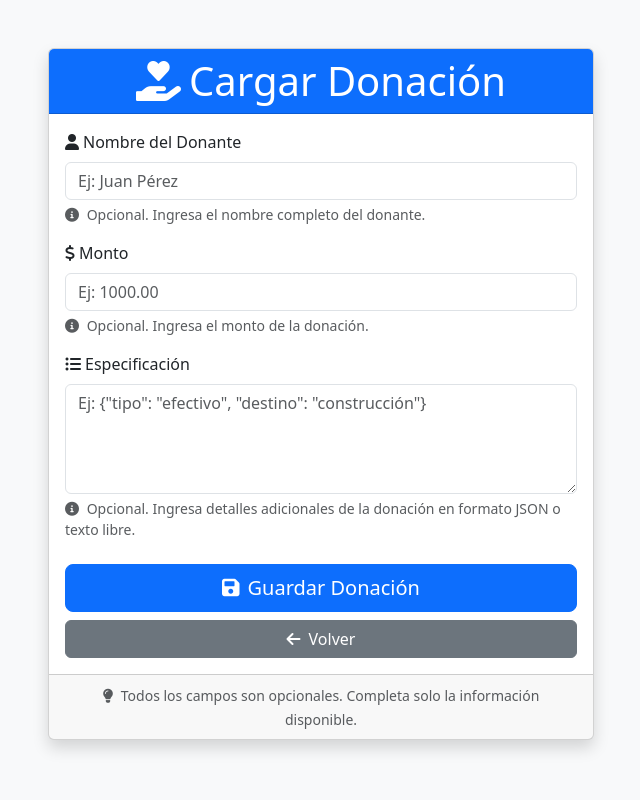
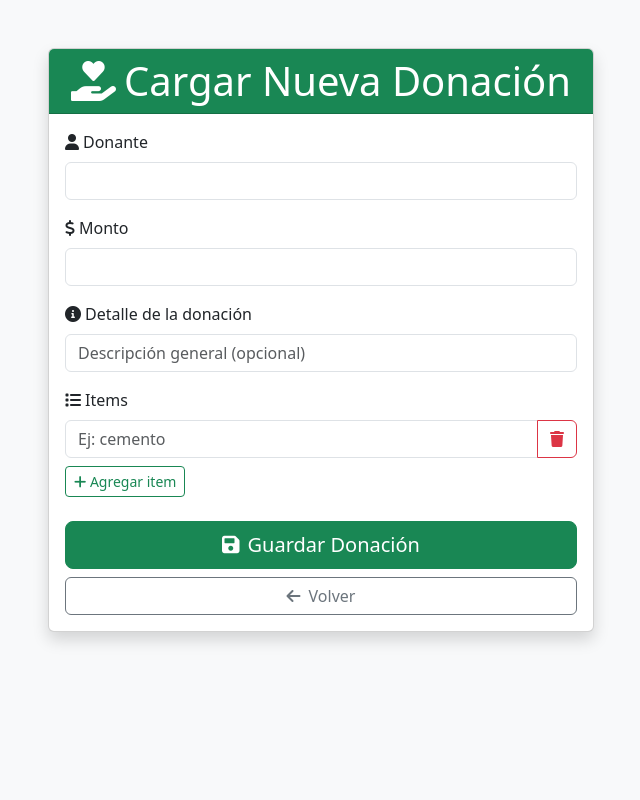
Before and after one commit to faacu02/DSSD-Grupo-7, a Flask app: page /donacion/cargar_donacion in a window 1280 px wide. Shown: the whole page, without its empty margins (319-959 px from the left). Run offline with Flask 3, Linux system fonts and the light colour scheme.

Commit message:
agrego variable etapacloudid en etapa para poder asociar la etapa local con la del cloud a la hora de proponer donaciones y otras interraciones entre local y cloud, arreglo proponer donacion, flujo de bonita hasta ver donaciones

```diff
--- a/src/controllers/donacion.py
+++ b/src/controllers/donacion.py
@@ -2,14 +2,27 @@ from flask import Blueprint, render_template, request, redirect, url_for, flash,
 import requests
 from classes.access import AccessAPI
 import time
+import json
+
+from controllers import etapa
+from services import etapa_service
 
 donacion_bp = Blueprint('donacion', __name__)
 @donacion_bp.route('/cargar_donacion', methods=['GET', 'POST'])
 def cargar_donacion():
+    case_id = request.args.get('case_id')
+    etapa_id = request.args.get('etapa_id')
+    etapa = etapa_service.obtener_etapa_por_id(etapa_id)
+    etapa_cloud_id = etapa.etapa_cloud_id if etapa else None
     if request.method == 'POST':
-        case_id = request.args.get('case_id')
-        print(f"🔍 case_id recibido en cargar_donacion: {case_id}")
-        etapa_id = request.args.get('etapa_id')
+
+        # -----------------------------------------
+        #   1. Obtener parámetros desde GET
+        # -----------------------------------------
+
+        # -----------------------------------------
+        #   2. Completar tarea "Seleccionar etapa" en Bonita
+        # -----------------------------------------
         if case_id:
             try:
                 response = requests.post(
@@ -17,61 +30,82 @@ def cargar_donacion():
                     json={"case_id": case_id}
                 )
                 data = response.json()
+
                 if not data.get("success"):
-                    print(f"⚠️ Bonita devolvió error al completar 'Seleccionar etapa': {data.get('error')}")
+                    print(f"⚠️ Error Bonita al completar 'Seleccionar etapa': {data.get('error')}")
                 else:
                     print(f"✅ Tarea 'Seleccionar etapa' completada para case {case_id}")
+
             except Exception as e:
-                print(f"⚠️ Error de conexión al completar 'Seleccionar etapa': {e}")
+                print(f"⚠️ Error comunicando con Bonita: {e}")
         else:
-            print("⚠️ No se recibió case_id, no se completó tarea en Bonita.")
+            print("⚠️ No llegó case_id por GET, no se completó tarea en Bonita.")
+
+        # -----------------------------------------
+        #   3. Recibir datos del formulario
+        # -----------------------------------------
         donante_nombre = request.form.get('donante_nombre')
         monto = request.form.get('monto')
-        especificacion = request.form.get('especificacion')
 
+        # ES LA CLAVE → VIENE COMO JSON STRING DEL FRONT
+        especificacion_raw = request.form.get('especificacion')
+
+        # -----------------------------------------
+        #   4. Parsear especificación
+        # -----------------------------------------
         try:
-            # Convertir monto a float si existe
+            especificacion = json.loads(especificacion_raw) if especificacion_raw else None
+        except json.JSONDecodeError:
+            especificacion = {"detalle": especificacion_raw}
+
+        # -----------------------------------------
+        #   5. Convertir monto correctamente
+        # -----------------------------------------
+        try:
             monto_float = float(monto) if monto else None
+        except ValueError:
+            flash("El monto debe ser un número válido.", "error")
+            return redirect(request.url)
 
-            # Preparar datos de la donación
-            donacion_data = {
-                'etapa_id': etapa_id,
-                'monto': monto_float if monto_float is not None else None,
-                'especificacion': especificacion if especificacion else None,
-                'donante_nombre': donante_nombre if donante_nombre else None,
-                'case_id': case_id
-            }
-            for i in range(10):  # máximo 10 intentos (10 segundos)
-                check = requests.get(
-                    f"http://localhost:8080/bonita/API/bpm/activity?f=caseId={case_id}&f=name=Proponer%20donación"
-                )
-                if check.status_code == 200:
-                    actividades = check.json()
-                    if actividades and actividades[0].get("state") in ["ready", "executing"]:
-                        print(f"✅ Tarea 'Proponer donación' ya está disponible (estado: {actividades[0]['state']})")
-                        break
-                print(f"⌛ Esperando que 'Proponer donación' se cree... ({i+1}/10)")
-                time.sleep(1)
-            else:
-                print("⚠️ La tarea 'Proponer donación' nunca estuvo lista, se intentará de todos modos.")
+        # -----------------------------------------
+        #   6. Armar JSON limpio para Bonita
+        # -----------------------------------------
+        donacion_data = {
+            "case_id": case_id,
+            "etapa_id": etapa_cloud_id,
+            "monto": monto_float,
+            "especificacion": especificacion,
+            "donante_nombre": donante_nombre
+        }
 
-            # Ahora sí, ejecutar el endpoint que la completa
+        print(f"📤 JSON enviado a Bonita:\n{donacion_data}")
+
+        # -----------------------------------------
+        #   7. Llamar endpoint interno /bonita/cargar_donacion
+        # -----------------------------------------
+        try:
             response = requests.post(
                 url_for('bonita_siguiente.cargar_donacion', _external=True),
                 json=donacion_data
             )
 
+            data = response.json()
 
-            data = response.json()
             if not data.get("success"):
                 flash(f"Error al cargar donación en Bonita: {data.get('error')}", 'error')
             else:
                 flash('Donación cargada correctamente.', 'success')
                 return redirect(url_for('formulario.index'))
 
-        except ValueError:
-            flash('El monto debe ser un número válido.', 'error')
         except Exception as e:
             flash(f'Error al cargar donación: {str(e)}', 'error')
 
-    return render_template('cargar_donacion.html')
+    # -----------------------------------------
+    #  GET → Renderizar formulario con params
+    # -----------------------------------------
+    case_id = request.args.get('case_id')
+    etapa_id = request.args.get('etapa_id')
+
+    return render_template('cargar_donacion.html',
+                           case_id=case_id,
+                           etapa_id=etapa_id, etapa_cloud_id=etapa_cloud_id)
--- a/src/models/etapa.py
+++ b/src/models/etapa.py
@@ -10,3 +10,4 @@ class Etapa(db.Model):
     proyecto_id = db.Column(db.Integer, db.ForeignKey('proyecto.id'), nullable=False)
     cobertura_solicitada = db.Column(db.String, nullable=False)
     cobertura_actual = db.Column(db.String, nullable=True)
+    etapa_cloud_id = db.Column(db.Integer, nullable=True)
--- a/src/services/etapa_service.py
+++ b/src/services/etapa_service.py
@@ -7,10 +7,12 @@ def crear_etapa(nombre_etapa,
                     fecha_fin,
                     tipo_cobertura,
                     cobertura_solicitada,
-                    proyecto_id):
+                    proyecto_id,
+                    etapa_cloud_id):
     nuevo = Etapa(nombre=nombre_etapa, fecha_inicio=fecha_inicio, fecha_fin=fecha_fin,
                   tipo_cobertura=tipo_cobertura, cobertura_solicitada=cobertura_solicitada,
-                  proyecto_id=proyecto_id)
+                  proyecto_id=proyecto_id,
+                  etapa_cloud_id=etapa_cloud_id)
     db.session.add(nuevo)
     db.session.commit()
     return nuevo
--- a/src/templates/cargar_donacion.html
+++ b/src/templates/cargar_donacion.html
@@ -7,105 +7,115 @@
     <link href="https://cdn.jsdelivr.net/npm/bootstrap@5.3.2/dist/css/bootstrap.min.css" rel="stylesheet">
     <link href="https://cdnjs.cloudflare.com/ajax/libs/font-awesome/6.0.0/css/all.min.css" rel="stylesheet">
 </head>
+
 <body class="bg-light">
 <div class="container mt-5">
     <div class="row justify-content-center">
         <div class="col-md-8 col-lg-6">
             <div class="card shadow">
-                    <div class="card-header bg-primary text-white text-center">
+                <div class="card-header bg-success text-white text-center">
                     <h1 class="card-title mb-0">
-                            <i class="fas fa-hand-holding-heart me-2"></i>Cargar Donación
+                        <i class="fas fa-hand-holding-heart me-2"></i>Cargar Nueva Donación
                     </h1>
                 </div>
+
                 <div class="card-body">
-                        <!-- Mostrar mensajes flash -->
-                        {% with messages = get_flashed_messages(with_categories=true) %}
-                            {% if messages %}
-                                {% for category, message in messages %}
-                                    <div class="alert alert-{{ 'success' if category == 'success' else 'danger' }} alert-dismissible fade show" role="alert">
-                                        <i class="fas fa-{{ 'check-circle' if category == 'success' else 'exclamation-triangle' }} me-2"></i>
-                                        {{ message }}
-                                        <button type="button" class="btn-close" data-bs-dismiss="alert"></button>
-                                    </div>
-                                {% endfor %}
-                            {% endif %}
-                        {% endwith %}
 
                     <form method="POST" class="needs-validation" novalidate>
+
+                        <input type="hidden" name="etapa_id" value="{{ etapa_id }}">
+                        <input type="hidden" name="case_id" value="{{ case_id }}">
+
                         <div class="mb-3">
-                                <label for="donante_nombre" class="form-label">
-                                    <i class="fas fa-user me-1"></i>Nombre del Donante
+                            <label class="form-label"><i class="fas fa-user me-1"></i>Donante</label>
+                            <input type="text" class="form-control" name="donante_nombre" required>
+                            <div class="invalid-feedback">Ingrese el nombre del donante.</div>
+                        </div>
+
+                        <div class="mb-3">
+                            <label class="form-label"><i class="fas fa-dollar-sign me-1"></i>Monto</label>
+                            <input type="number" step="0.01" class="form-control" name="monto" required>
+                            <div class="invalid-feedback">Ingrese un monto válido.</div>
+                        </div>
+
+                        <!-- Detalle estructura JSON -->
+                        <div class="mb-3">
+                            <label class="form-label">
+                                <i class="fas fa-info-circle me-1"></i>Detalle de la donación
                             </label>
-                                <input type="text" class="form-control" id="donante_nombre" name="donante_nombre"
-                                       placeholder="Ej: Juan Pérez" maxlength="200">
-                                <div class="form-text">
-                                    <i class="fas fa-info-circle me-1"></i>
-                                    Opcional. Ingresa el nombre completo del donante.
+
+                            <input type="text" id="detalle" class="form-control mb-2" placeholder="Descripción general (opcional)">
+
+                            <label class="form-label mt-2"><i class="fas fa-list me-1"></i>Items</label>
+
+                            <div id="items-container">
+                                <div class="input-group mb-2 item-row">
+                                    <input type="text" class="form-control item-input" placeholder="Ej: cemento" required>
+                                    <button type="button" class="btn btn-outline-danger remove-item">
+                                        <i class="fas fa-trash"></i>
+                                    </button>
                                 </div>
                             </div>
 
-                            <div class="mb-3">
-                                <label for="monto" class="form-label">
-                                    <i class="fas fa-dollar-sign me-1"></i>Monto
-                                </label>
-                                <input type="number" class="form-control" id="monto" name="monto"
-                                       step="0.01" min="0" placeholder="Ej: 1000.00">
-                                <div class="form-text">
-                                    <i class="fas fa-info-circle me-1"></i>
-                                    Opcional. Ingresa el monto de la donación.
-                                </div>
-                            </div>
+                            <button type="button" class="btn btn-outline-success btn-sm mb-2" id="add-item">
+                                <i class="fas fa-plus"></i> Agregar item
+                            </button>
 
-                            <div class="mb-4">
-                                <label for="especificacion" class="form-label">
-                                    <i class="fas fa-list-ul me-1"></i>Especificación
-                                </label>
-                                <textarea class="form-control" id="especificacion" name="especificacion"
-                                          rows="4" placeholder='Ej: {"tipo": "efectivo", "destino": "construcción"}'></textarea>
-                                <div class="form-text">
-                                    <i class="fas fa-info-circle me-1"></i>
-                                    Opcional. Ingresa detalles adicionales de la donación en formato JSON o texto libre.
-                                </div>
+                            <input type="hidden" name="especificacion" id="especificacion_json">
                         </div>
 
                         <div class="d-grid gap-2">
-                                <button type="submit" class="btn btn-primary btn-lg">
+                            <button type="submit" class="btn btn-success btn-lg">
                                 <i class="fas fa-save me-2"></i>Guardar Donación
                             </button>
-                                <a href="{{ url_for('formulario.index') }}" class="btn btn-secondary">
+                            <a href="#" class="btn btn-outline-secondary">
                                 <i class="fas fa-arrow-left me-2"></i>Volver
                             </a>
                         </div>
+
                     </form>
-                    </div>
 
-                    <div class="card-footer text-muted text-center">
-                        <small>
-                            <i class="fas fa-lightbulb me-1"></i>
-                            Todos los campos son opcionales. Completa solo la información disponible.
-                        </small>
                 </div>
             </div>
         </div>
     </div>
 </div>
 
-    <script src="https://cdn.jsdelivr.net/npm/bootstrap@5.3.2/dist/js/bootstrap.bundle.min.js"></script>
 <script>
-        // Validación del formulario
-        (function() {
-            'use strict'
-            var forms = document.querySelectorAll('.needs-validation')
-            Array.prototype.slice.call(forms).forEach(function(form) {
-                form.addEventListener('submit', function(event) {
-                    if (!form.checkValidity()) {
-                        event.preventDefault()
-                        event.stopPropagation()
+document.getElementById("add-item").addEventListener("click", () => {
+    const container = document.getElementById("items-container");
+    const row = document.createElement("div");
+    row.classList.add("input-group", "mb-2", "item-row");
+    row.innerHTML = `
+        <input type="text" class="form-control item-input" placeholder="Ej: ladrillos" required>
+        <button type="button" class="btn btn-outline-danger remove-item">
+            <i class="fas fa-trash"></i>
+        </button>
+    `;
+    container.appendChild(row);
+});
+
+document.addEventListener("click", e => {
+    if (e.target.closest(".remove-item")) {
+        e.target.closest(".item-row").remove();
     }
-                    form.classList.add('was-validated')
-                }, false)
-            })
-        })()
+});
+
+document.querySelector("form").addEventListener("submit", () => {
+    const detalle = document.getElementById("detalle").value.trim();
+
+    const items = Array.from(document.querySelectorAll(".item-input"))
+        .map(i => i.value.trim())
+        .filter(i => i.length > 0);
+
+    const estructura = {};
+
+    if (detalle !== "") estructura["detalle"] = detalle;
+    if (items.length > 0) estructura["items"] = items;
+
+    document.getElementById("especificacion_json").value = JSON.stringify(estructura);
+});
 </script>
+
 </body>
 </html>
--- a/src/templates/detalle_etapa.html
+++ b/src/templates/detalle_etapa.html
@@ -118,7 +118,7 @@
                             <button class="btn btn-secondary" onclick="history.back()">
                                 <i class="fas fa-arrow-left me-1"></i>Volver
                             </button>
-                            <a href="{{ url_for('donacion.cargar_donacion', etapa_id=etapa.id, case_id=case_id) }}" class="btn btn-success">
+                            <a href="{{ url_for('donacion.cargar_donacion', etapa_id=etapa.id, case_id=case_id, etapa_cloud_id=etapa_cloud_id) }}" class="btn btn-success">
                                 <i class="fas fa-hand-holding-heart me-1"></i>Proponer Donación
                             </a>
                         </div>
--- a/src/templates/ver_etapas.html
+++ b/src/templates/ver_etapas.html
@@ -74,7 +74,7 @@
 												<td class="text-end">
 													<!-- Asumo que existe una vista para detalle de etapa en el blueprint 'etapa'.
 														 Si el nombre de la ruta es distinto, actualizar el url_for correspondiente. -->
-													<a href="{{ url_for('etapa.detalle_etapa', etapa_id=etapa.id, case_id=case_id) }}" class="btn btn-sm btn-outline-primary me-2">
+													<a href="{{ url_for('etapa.detalle_etapa', etapa_id=etapa.id, case_id=case_id, etapa_cloud_id=etapa.etapa_cloud_id) }}" class="btn btn-sm btn-outline-primary me-2">
 														<i class="fas fa-eye me-1"></i>Ver detalle
 													</a>
 												</td>
```
Also changed, not shown: src/activities/completar_actividad_siguiente.py (+36 -30 lines), src/classes/process.py (+36 -4 lines), src/controllers/etapa.py (+16 -21 lines). Lines whose indentation alone changed are shown as unchanged.
